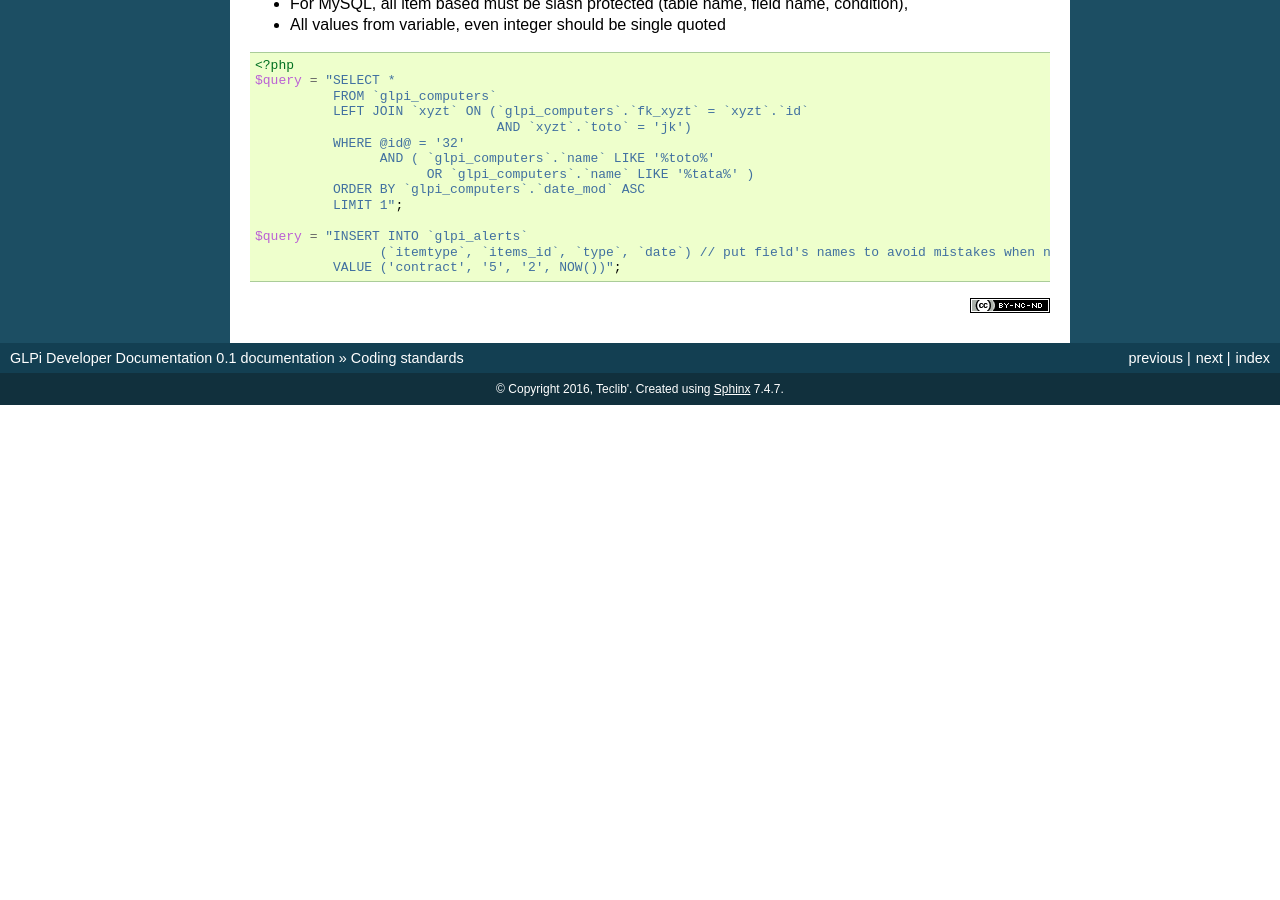
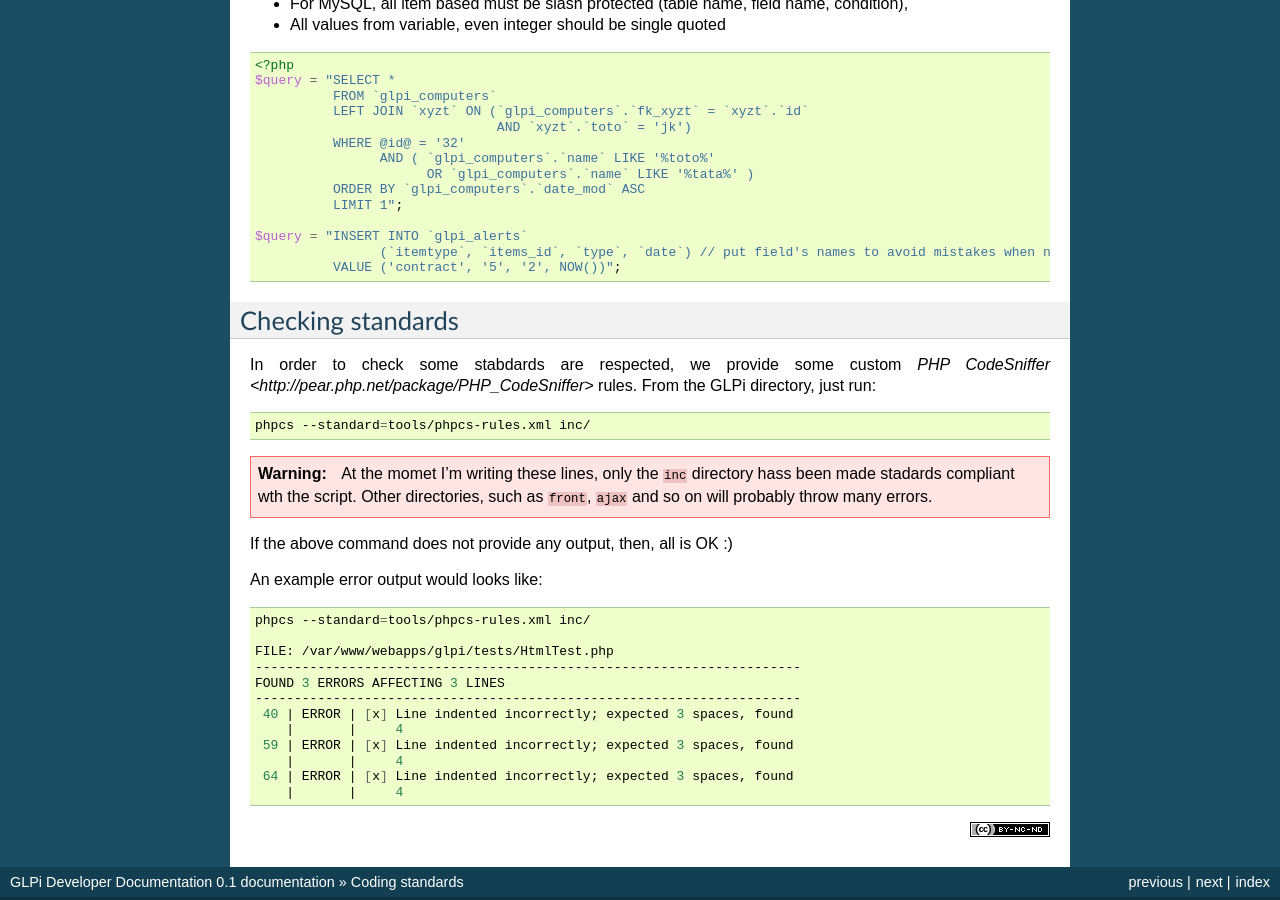
Before and after one commit to glpi-project/docdev, a Sphinx documentation site: the page built from source/codingstandards.rst, in a window 1280 px wide and 900 px high, scrolled down 4111 px. Built offline with Sphinx 7.4.7, drawn with Linux system fonts in a browser that asks for light colours; before the commit the page ends 4516 px from its top, so only the background shows below that.

Commit message:
A word about phpcs; closes #2

```diff
--- a/source/codingstandards.rst
+++ b/source/codingstandards.rst
@@ -275,3 +275,35 @@ Database queries
    $query = "INSERT INTO `glpi_alerts`
                    (`itemtype`, `items_id`, `type`, `date`) // put field's names to avoid mistakes when names of fields change
              VALUE ('contract', '5', '2', NOW())";
+
+Checking standards
+------------------
+
+In order to check some stabdards are respected, we provide some custom `PHP CodeSniffer <http://pear.php.net/package/PHP_CodeSniffer>` rules. From the GLPi directory, just run:
+
+.. code-block:: bash
+
+   phpcs --standard=tools/phpcs-rules.xml inc/
+
+.. warning::
+
+   At the momet I'm writing these lines, only the ``inc`` directory hass been made stadards compliant wth the script. Other directories, such as ``front``, ``ajax`` and so on will probably throw many errors.
+
+If the above command does not provide any output, then, all is OK :)
+
+An example error output would looks like:
+
+.. code-block:: bash
+
+   phpcs --standard=tools/phpcs-rules.xml inc/
+
+   FILE: /var/www/webapps/glpi/tests/HtmlTest.php
+   ----------------------------------------------------------------------
+   FOUND 3 ERRORS AFFECTING 3 LINES
+   ----------------------------------------------------------------------
+    40 | ERROR | [x] Line indented incorrectly; expected 3 spaces, found
+       |       |     4
+    59 | ERROR | [x] Line indented incorrectly; expected 3 spaces, found
+       |       |     4
+    64 | ERROR | [x] Line indented incorrectly; expected 3 spaces, found
+       |       |     4
```
